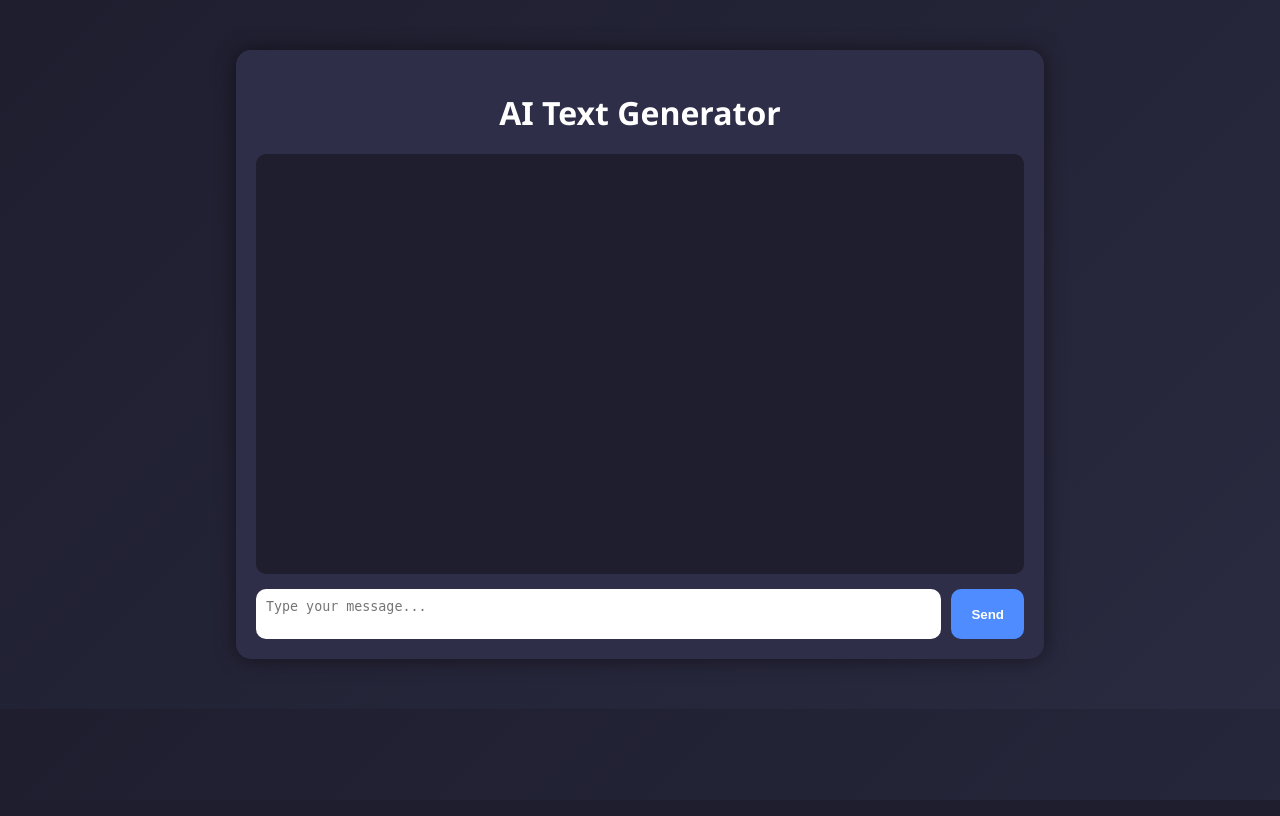
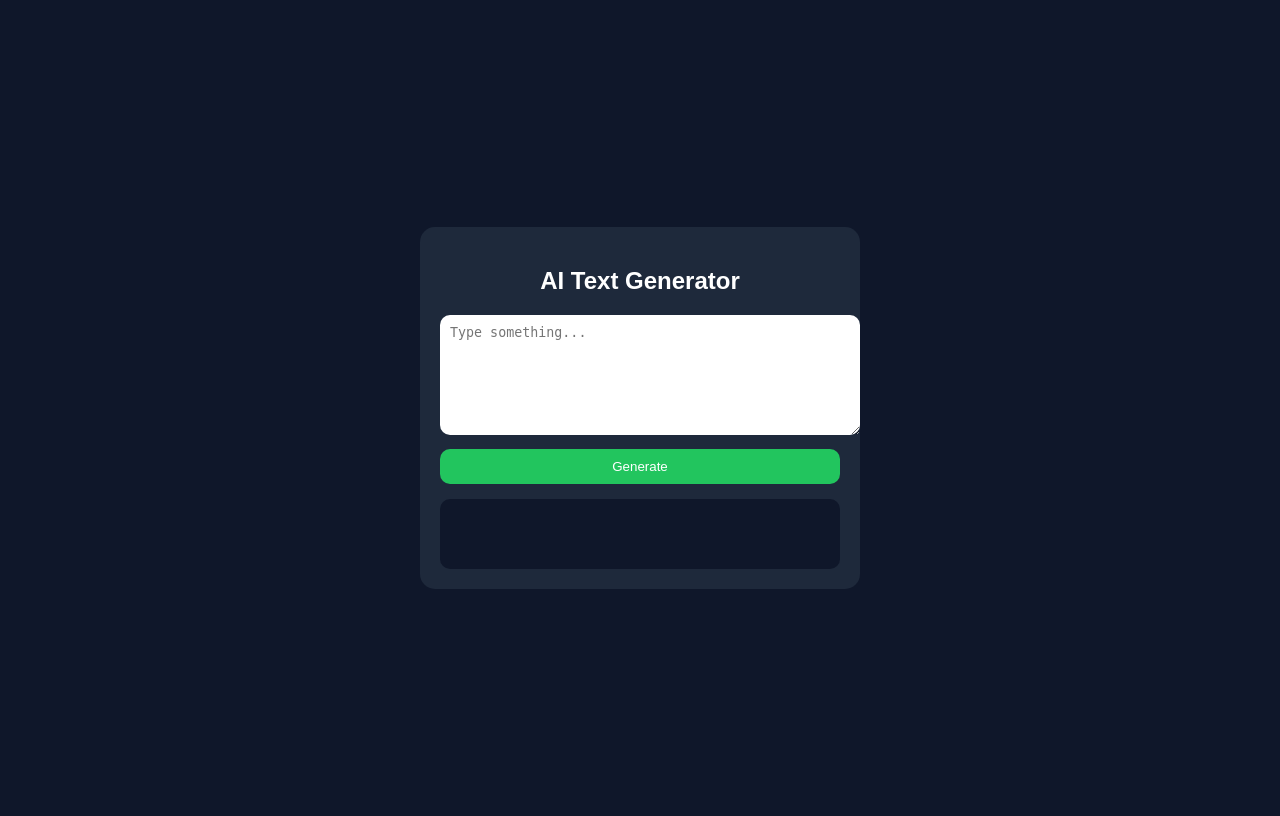
Before and after one commit to AKHILA200510/AI-GENERATIVE-TEXT, a Flask app: page / in a window 1280 px wide. Before the commit the page ends 709 px from the top, so only its background shows below. Run offline with Flask 3, Linux system fonts and the light colour scheme.

Commit message:
update frontend

```diff
--- a/static/style.css
+++ b/static/style.css
@@ -1,80 +1,51 @@
 body {
-    margin: 0;
-    font-family: 'Segoe UI', sans-serif;
-    background: linear-gradient(135deg, #1e1e2f, #2a2a40);
+    background: #0f172a;
     color: white;
+    font-family: Arial;
+    display: flex;
+    justify-content: center;
+    align-items: center;
+    height: 100vh;
 }
 
 .container {
-    width: 60%;
-    margin: 50px auto;
-    background: #2e2e48;
+    background: #1e293b;
     padding: 20px;
     border-radius: 15px;
-    box-shadow: 0 0 20px rgba(0,0,0,0.5);
+    width: 400px;
 }
 
-h1 {
+h2 {
     text-align: center;
-    margin-bottom: 20px;
-}
-
-#chat-box {
-    height: 400px;
-    overflow-y: auto;
-    padding: 10px;
-    border-radius: 10px;
-    background: #1e1e2f;
-}
-
-.user-msg {
-    text-align: right;
-    margin: 10px;
-    padding: 10px;
-    background: #4e8cff;
-    border-radius: 10px;
-    display: inline-block;
-}
-
-.ai-msg {
-    text-align: left;
-    margin: 10px;
-    padding: 10px;
-    background: #3a3a5c;
-    border-radius: 10px;
-    display: inline-block;
-}
-
-.error-msg {
-    color: red;
-    margin: 10px;
-}
-
-.input-area {
-    display: flex;
-    margin-top: 15px;
 }
 
 textarea {
-    flex: 1;
-    resize: none;
+    width: 100%;
+    height: 100px;
+    border-radius: 10px;
     padding: 10px;
-    border-radius: 10px;
     border: none;
-    outline: none;
+    margin-bottom: 10px;
 }
 
 button {
-    margin-left: 10px;
-    padding: 10px 20px;
-    background: #4e8cff;
+    width: 100%;
+    padding: 10px;
+    background: #22c55e;
     border: none;
     border-radius: 10px;
+    color: white;
     cursor: pointer;
-    color: white;
-    font-weight: bold;
 }
 
 button:hover {
-    background: #3a6fd9;
+    background: #16a34a;
 }
+
+#output {
+    margin-top: 15px;
+    background: #0f172a;
+    padding: 10px;
+    border-radius: 10px;
+    min-height: 50px;
+}
--- a/templates/index.html
+++ b/templates/index.html
@@ -3,34 +3,35 @@
 <head>
     <meta charset="UTF-8">
     <title>AI Text Generator</title>
+
+    <!-- Link CSS -->
     <link rel="stylesheet" href="{{ url_for('static', filename='style.css') }}">
 </head>
+
 <body>
 
 <div class="container">
-    <h1>AI Text Generator</h1>
+    <h2>AI Text Generator</h2>
 
-    <div id="chat-box"></div>
+    <textarea id="input" placeholder="Type something..."></textarea>
 
-    <div class="input-area">
-        <textarea id="user-input" placeholder="Type your message..."></textarea>
-        <button onclick="sendMessage()">Send</button>
-    </div>
+    <button onclick="sendMessage()">Generate</button>
+
+    <div id="output"></div>
 </div>
 
 <script>
 async function sendMessage() {
-    const inputField = document.getElementById("user-input");
-    const chatBox = document.getElementById("chat-box");
+    const message = document.getElementById("input").value;
 
-    const message = inputField.value.trim();
-    if (!message) return;
+    if (!message) {
+        alert("Enter something first!");
+        return;
+    }
 
-    // Show user message
-    chatBox.innerHTML += <div class="user-msg">${message}</div>;
-    inputField.value = "";
+    document.getElementById("output").innerText = "Generating...";
 
-    // Send to backend
+    try {
         const response = await fetch("/generate", {
             method: "POST",
             headers: {
@@ -41,13 +42,11 @@ async function sendMessage() {
 
         const data = await response.json();
 
-    if (data.response) {
-        chatBox.innerHTML += <div class="ai-msg">${data.response}</div>;
-    } else {
-        chatBox.innerHTML += <div class="error-msg">${data.error}</div>;
+        document.getElementById("output").innerText = data.response || data.error;
+
+    } catch (error) {
+        document.getElementById("output").innerText = "Error: " + error;
     }
-
-    chatBox.scrollTop = chatBox.scrollHeight;
 }
 </script>
 
```
Lines whose indentation alone changed are shown as unchanged.
